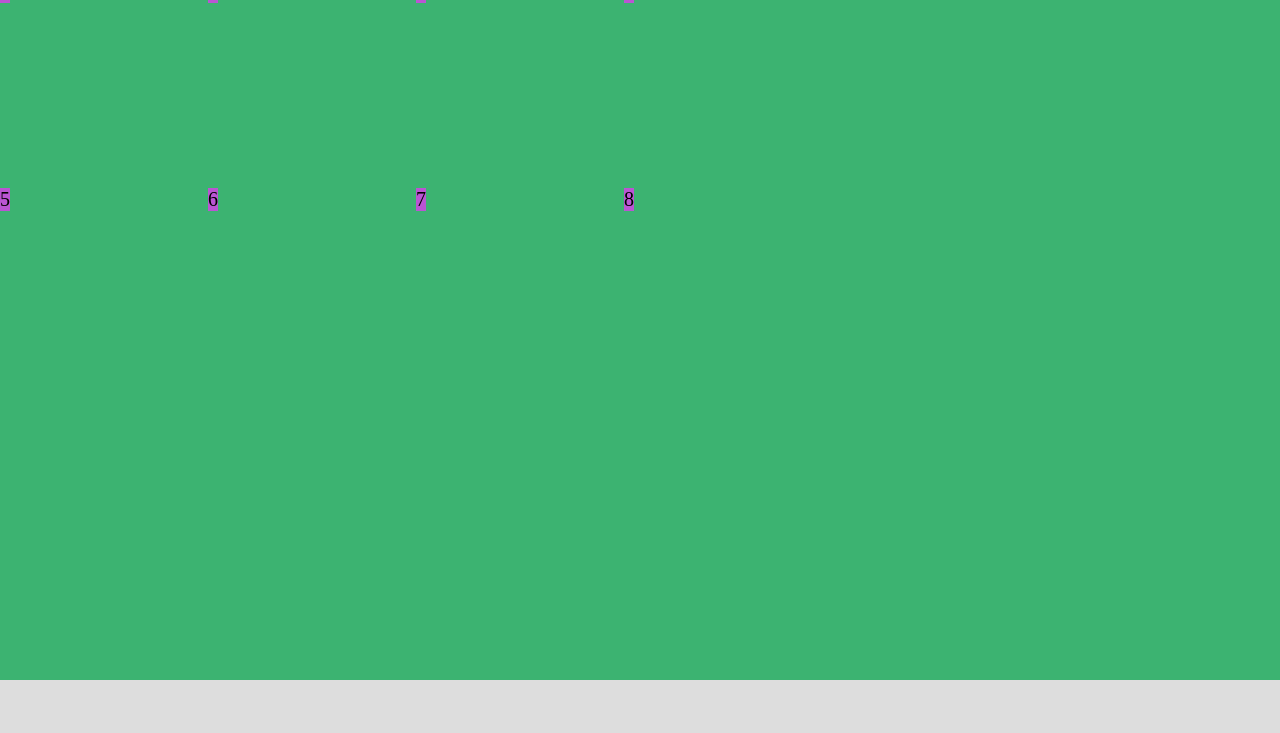
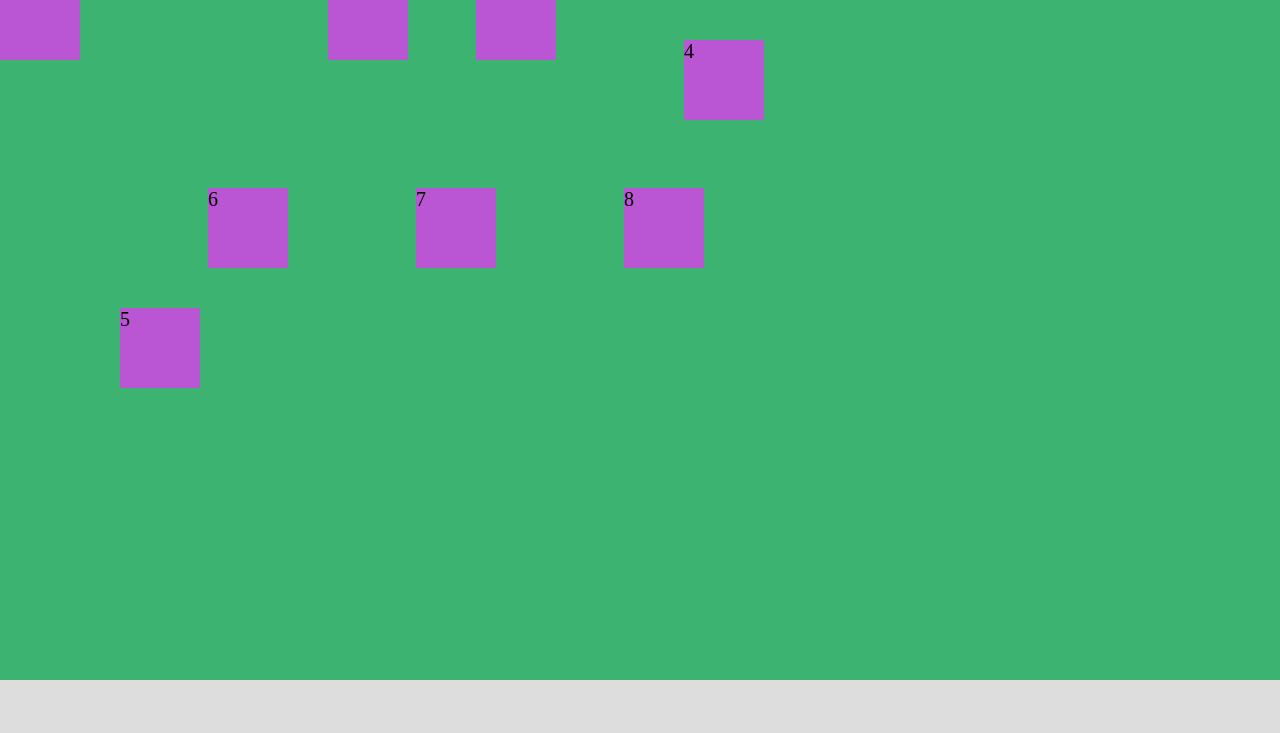
Before and after one commit to FlorAmado/clase-01, a website built with Vite: page clase-05/01-grid-etapa-2-cont/index.html in a window 1280 px wide. Shown: the part 67-800 px from the top of the page. Built offline with nearby package versions, Linux system fonts and the light colour scheme.

Commit message:
termina etapa 2 de grid

```diff
--- a/clase-05/01-grid-etapa-2-cont/src/style.css
+++ b/clase-05/01-grid-etapa-2-cont/src/style.css
@@ -25,20 +25,42 @@ body {
 
     background-color: mediumseagreen;
     /* ! manejo horizontal */
-    justify-content: start; /* start (default) */
+    justify-content: start; /* start (default) | end | center | space-between | space-around | space-evenly */
     /* ! manejo horizontal de la celda */
-    justify-items: start;
+    justify-items: stretch; /* strech (default) | start | end | center */
 
     /* ! manejo vertical */
-    align-content: start; /* start (default) */
+    align-content: start; /* start (default) | end | center | space-between | space-around | space-evenly */
     /* ! manejo vertical de la celda */
-    align-items: start;
+    align-items: stretch; /* strech  (default) | start | end | center */
 
     height: 43.75rem;
 }
 
 .elemento {
     background-color: mediumorchid;
-   /*  width: 5rem;
-    height: 5rem; */
+    width: 5rem;
+    height: 5rem;
 }
+
+.elm1 {
+    justify-self: start; /* start (default) */
+}
+
+.elm2 {
+    justify-self: end; /* horizontalmente */
+}
+
+.elm3 {
+    justify-self: center; /* horizontalmente */
+}
+
+.elm4 {
+    justify-self: center; /* horizontalmente */
+    align-self: center; /* verticalmente */
+}
+
+.elm5 {
+    justify-self: end; /* horizontalmente */
+    align-self: end;  /* verticalmente */
+}
```
